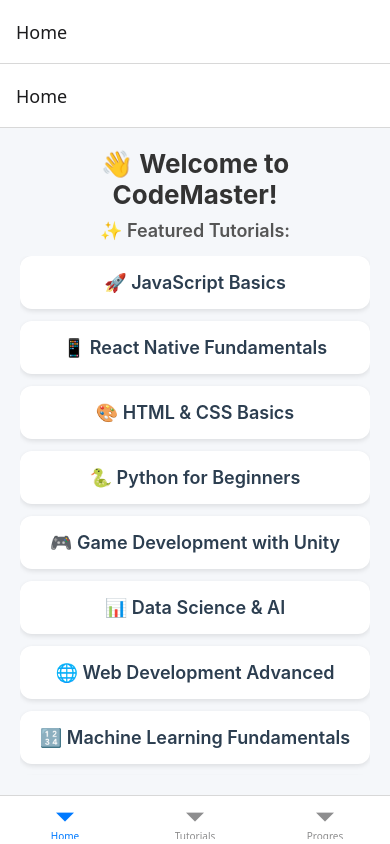
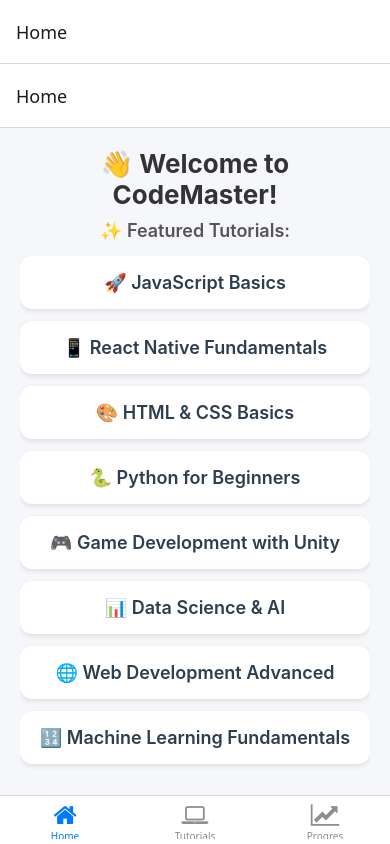
Before and after one commit to sarahajrizi/ProgrammingTutorialPlatform, a React Native app: screen / in a window 390 px wide. Built offline with nearby package versions, Linux system fonts and the light colour scheme.

Commit message:
added icons to  navigator

```diff
--- a/src/navigation/MainNavigator.js
+++ b/src/navigation/MainNavigator.js
@@ -1,5 +1,6 @@
 import { createBottomTabNavigator } from '@react-navigation/bottom-tabs';
 import { createStackNavigator } from '@react-navigation/stack';
+import { FontAwesome } from '@expo/vector-icons'; // Importo ikonat
 
 import HomeScreen from '../screens/HomeScreen';
 import TutorialsScreen from '../screens/TutorialsScreen';
@@ -30,7 +31,23 @@ const TutorialStack = () => (
 
 export default function MainNavigator() {
   return (
-    <Tab.Navigator>
+    <Tab.Navigator
+      screenOptions={({ route }) => ({
+        tabBarIcon: ({ color, size }) => {
+          let iconName;
+
+          if (route.name === 'Home') {
+            iconName = 'home';
+          } else if (route.name === 'Tutorials') {
+            iconName = 'laptop';
+          } else if (route.name === 'Progres') {
+            iconName = 'line-chart';
+          }
+
+          return <FontAwesome name={iconName} size={size} color={color} />;
+        },
+      })}
+    >
       <Tab.Screen name="Home" component={HomeStack} />
       <Tab.Screen name="Tutorials" component={TutorialStack} />
       <Tab.Screen name="Progres" component={ProgressScreen} />
```
